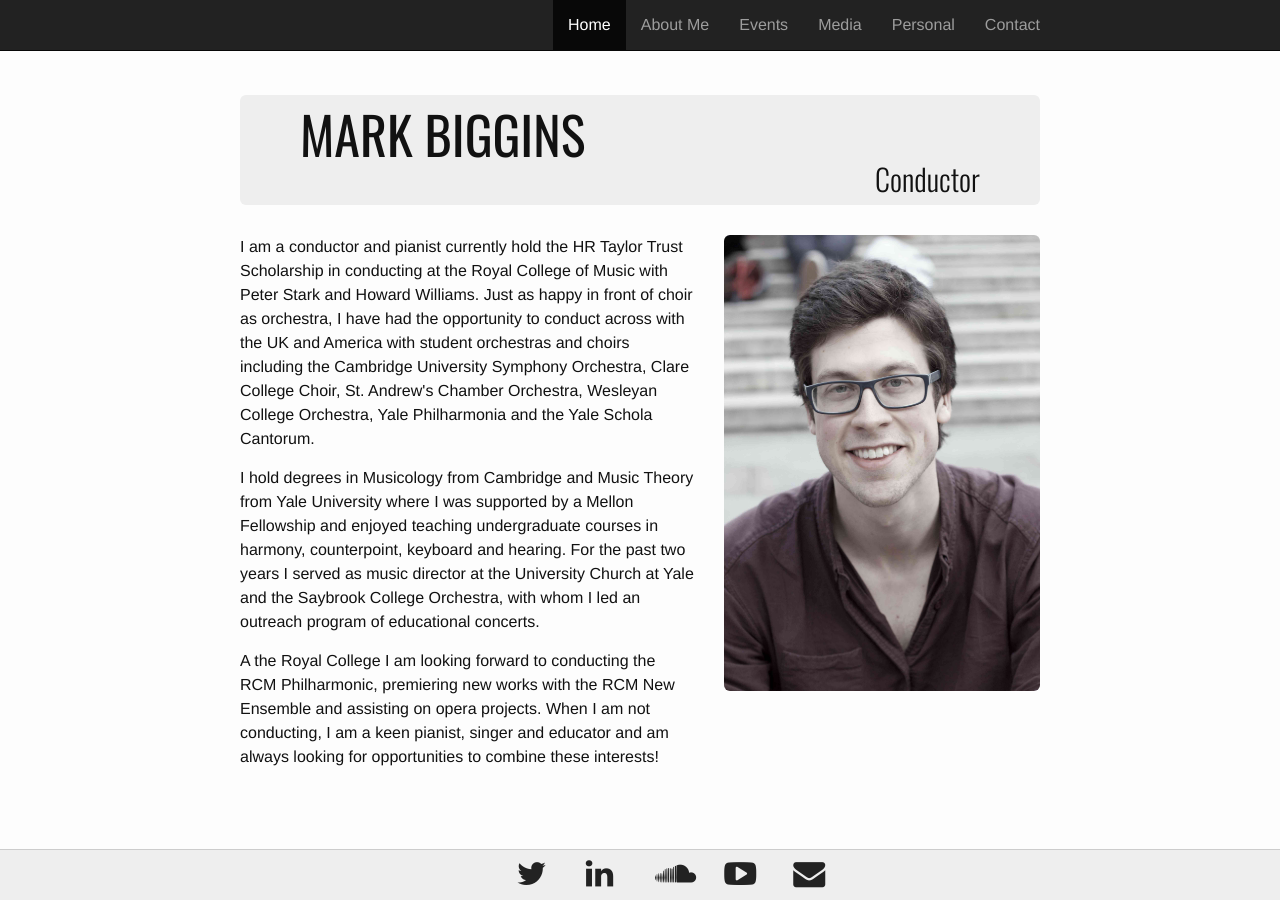
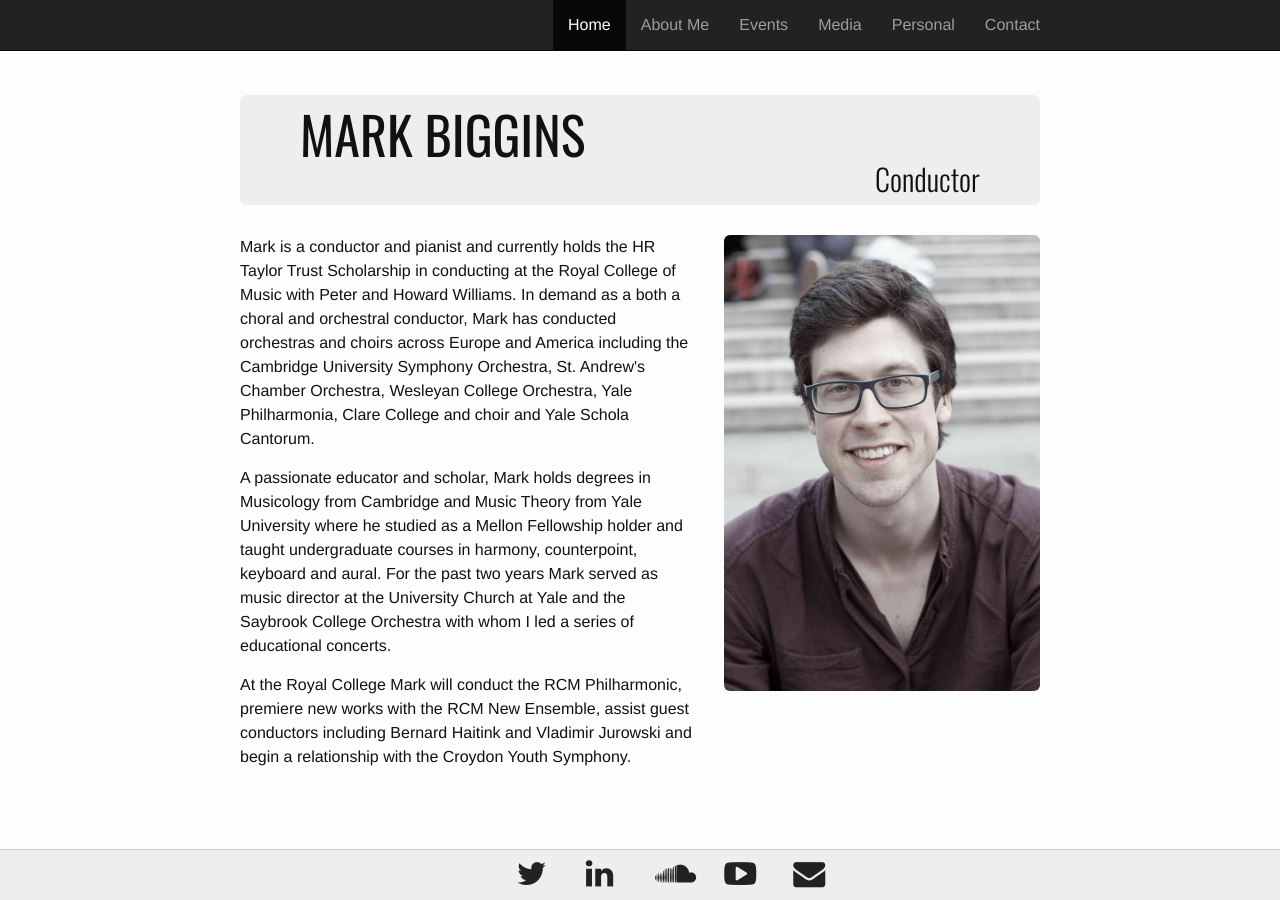
Before and after one commit to musicman10201/musicman10201.github.io, a Jekyll site: the page built from index.html, in a window 1280 px wide. Built offline with Jekyll 4.4.1, drawn with Linux system fonts in a browser that asks for light colours.

Commit message:
Update index.html

```diff
--- a/index.html
+++ b/index.html
@@ -8,22 +8,19 @@ layout: default
 </div>
 <div class="row">
   <div class="col-md-7">
-    <p>I am a conductor and pianist currently hold the HR Taylor Trust Scholarship in conducting at the Royal College
-      of Music with Peter Stark and Howard Williams. Just as happy in front of choir as orchestra, I have had the
-      opportunity to conduct across with the UK and America with student orchestras and choirs including the Cambridge
-      University Symphony Orchestra, Clare College Choir, St. Andrew's Chamber Orchestra, Wesleyan College Orchestra,
-      Yale Philharmonia and the Yale Schola Cantorum.</p>
+    <p>Mark is a conductor and pianist and currently holds the HR Taylor Trust Scholarship in conducting at the
+    Royal College of Music with Peter and Howard Williams. In demand as a both a choral and orchestral conductor,
+    Mark has conducted orchestras and choirs across Europe and America including the Cambridge University Symphony Orchestra,
+    St. Andrew's Chamber Orchestra, Wesleyan College Orchestra, Yale Philharmonia, Clare College and choir and Yale Schola Cantorum.</p>
 
-    <p>I hold degrees in Musicology from Cambridge and Music Theory from Yale University where I was supported by a
-      Mellon Fellowship and enjoyed teaching undergraduate courses in harmony, counterpoint, keyboard and hearing.
-      For the past two years I served as music director at the University Church at Yale and the Saybrook College
-      Orchestra,
-      with whom I led an outreach program of educational concerts.</p>
+    <p>A passionate educator and scholar, Mark holds degrees in Musicology from Cambridge and Music Theory from Yale
+    University where he studied as a Mellon Fellowship holder and taught undergraduate courses in harmony, counterpoint,
+    keyboard and aural. For the past two years Mark served as music director at the University Church at Yale and the
+    Saybrook College Orchestra with whom I led  a series of educational concerts.</p>
 
 
-    <p>A the Royal College I am looking forward to conducting the RCM Philharmonic, premiering new works
-      with the RCM New Ensemble and assisting on opera projects. When I am not conducting, I am a keen pianist,
-      singer and educator and am always looking for opportunities to combine these interests!</p>
+    <p>At the Royal College Mark will conduct the RCM Philharmonic, premiere new works with the RCM New Ensemble,
+     assist guest conductors including Bernard Haitink and Vladimir Jurowski and begin a relationship with the Croydon Youth Symphony.</p>
   </div>
   <div class="col-md-5">
     <img src="/images/newphoto.jpg" class="img-responsive img-rounded" alt="Mark Biggins"/>
```
